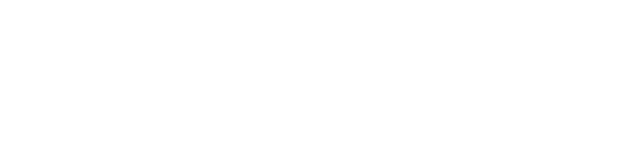
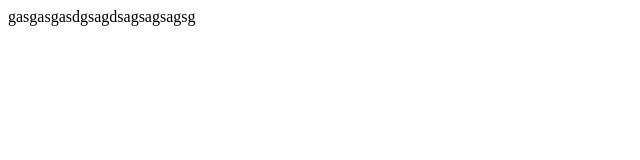
Before and after one commit to dariodev18/prubagit, a plain HTML site: page index.html in a window 1280 px wide. Shown: the whole page, without its empty margins (0-640 px from the left). Drawn offline with Linux system fonts and the light colour scheme.

Commit message:
cambio en index

```diff
--- a/index.html
+++ b/index.html
@@ -6,6 +6,6 @@
     <title>Document</title>
 </head>
 <body>
-
+    gasgasgasdgsagdsagsagsagsg
 </body>
 </html>
```
